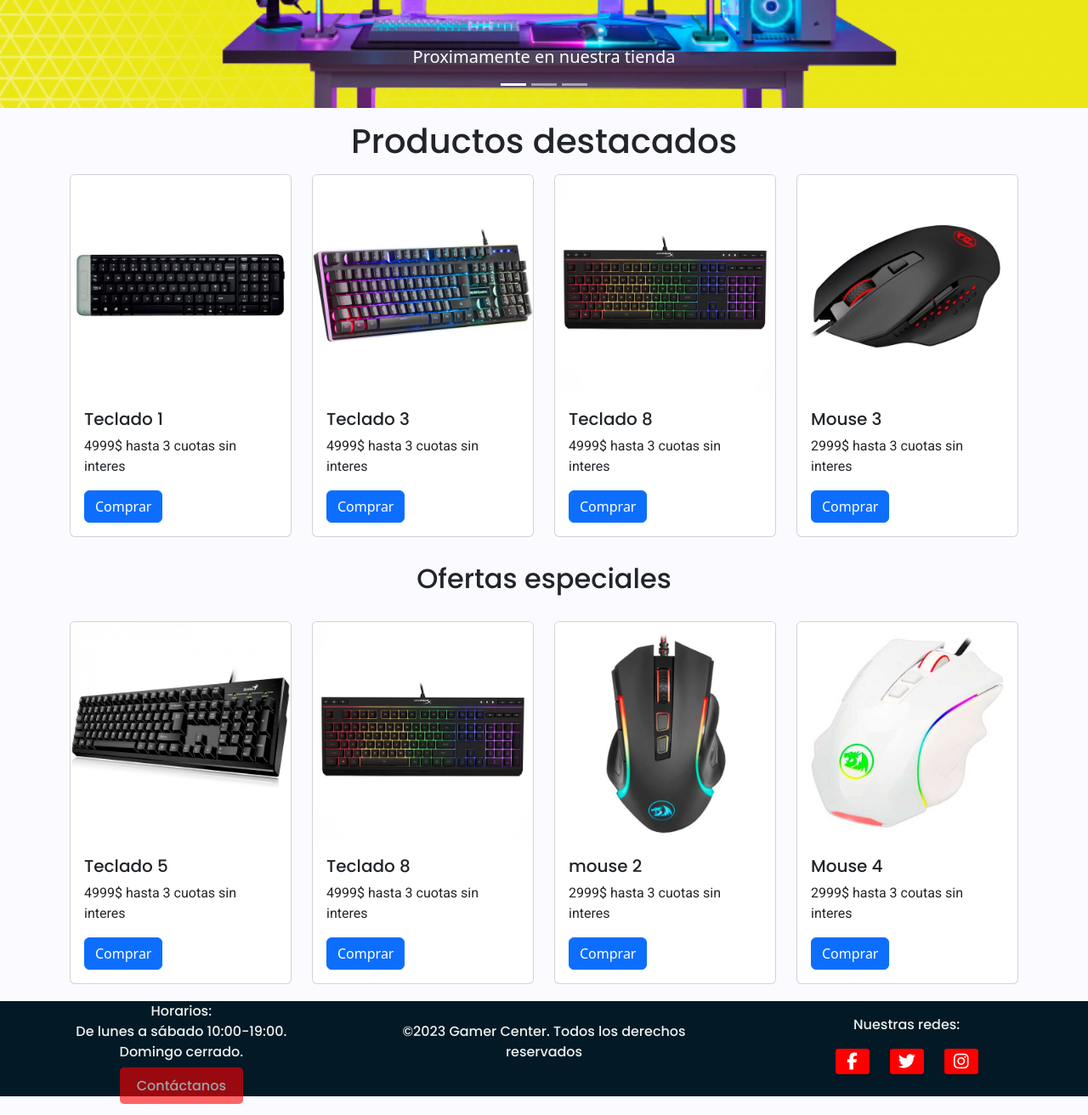
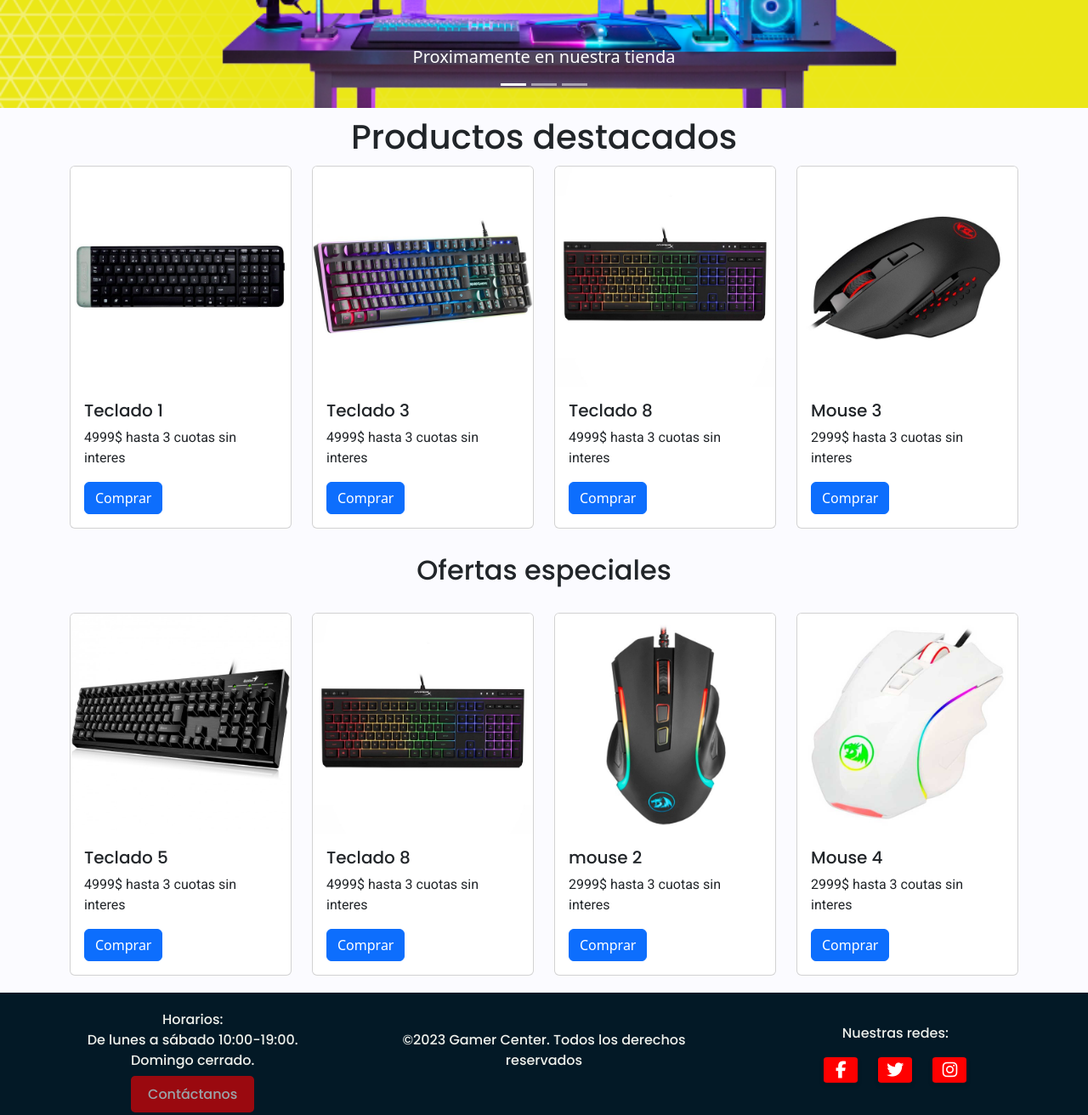
Before and after one commit to sotocortez/Proyecto-final, a website: page index.html in a window 1280 px wide. Shown: the part 340-1652 px from the top of the page at 85% size. Drawn offline with nearby package versions, Linux system fonts and the light colour scheme.

Commit message:
footercorreccion

```diff
--- a/css/style.css
+++ b/css/style.css
@@ -26,7 +26,7 @@ main {
   main h1 {
     font-family: 'Poppins', sans-serif;
     text-align: center;
-    margin: 10px;
+    margin: 5px;
     padding: 5px; }
   main h2 {
     font-family: 'Poppins', sans-serif;
@@ -100,10 +100,7 @@ footer {
   background-color: #031926;
   color: #eef0eb;
   font-family: 'Poppins', sans-serif;
-  padding: 0;
-  list-style: none;
-  margin: 0 auto;
-  text-align: center;
+  padding: 20px;
   margin-top: 20px; }
   footer .root {
     display: flex;
```
